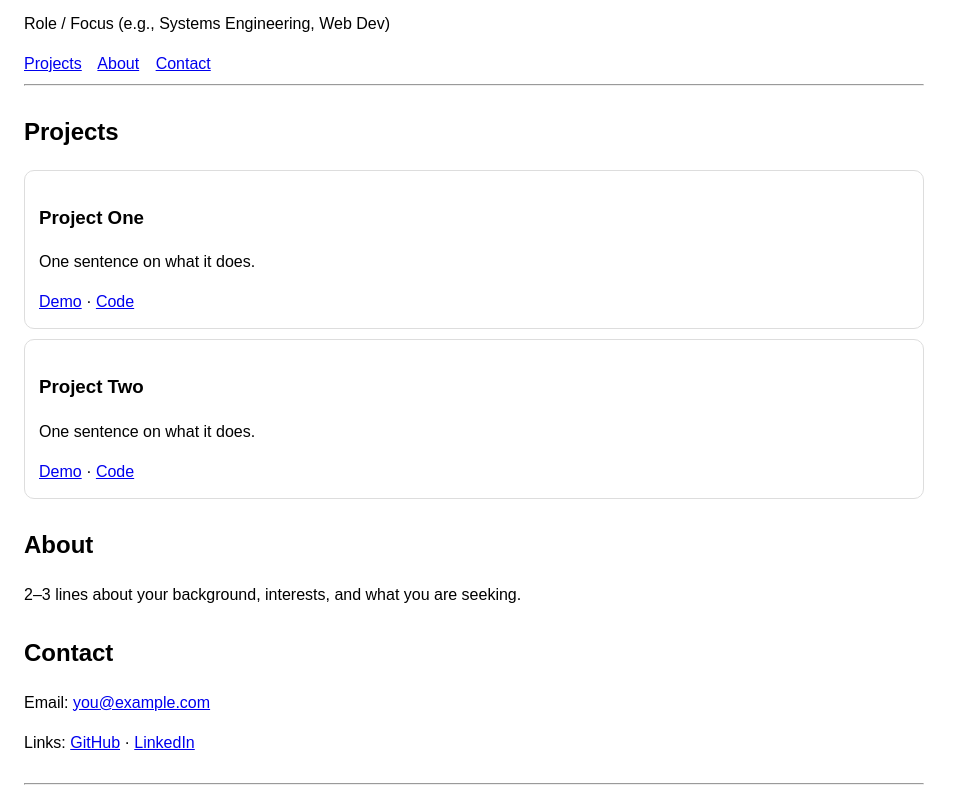
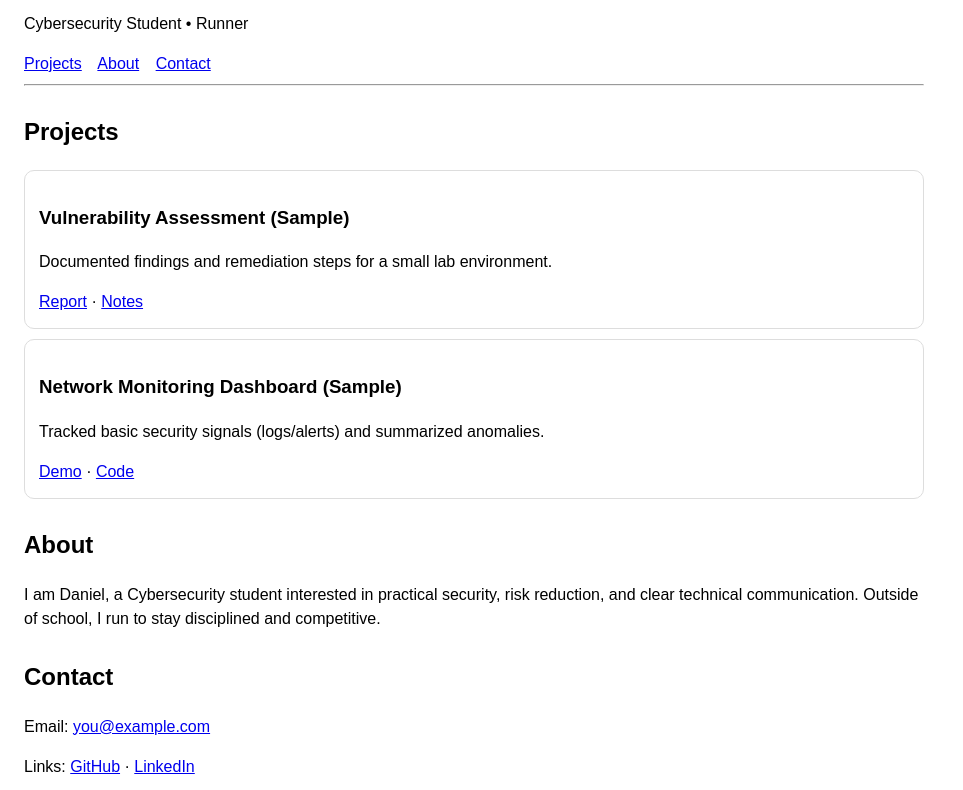
Before and after one commit to djm054-blip/Runner101, a plain HTML site: page index.html in a window 1280 px wide. Shown: the part 103-893 px from the top of the page, without its empty margins (0-963 px from the left). Drawn offline with Linux system fonts and the light colour scheme.

Commit message:
Update index.html

```diff
--- a/index.html
+++ b/index.html
@@ -3,7 +3,7 @@
 <head>
   <meta charset="utf-8" />
   <meta name="viewport" content="width=device-width, initial-scale=1" />
-  <title>Your Name | Portfolio</title>
+  <title>Daniel | Portfolio</title>
   <style>
     body{margin:0;font:16px/1.5 Arial, sans-serif;max-width:900px;padding:24px}
     nav a{margin-right:12px}
@@ -13,8 +13,8 @@
 </head>
 <body>
   <header>
-    <h1>Your Name</h1>
-    <p>Role / Focus (e.g., Systems Engineering, Web Dev)</p>
+    <h1>Daniel</h1>
+    <p>Cybersecurity Student • Runner</p>
     <nav>
       <a href="#projects">Projects</a>
       <a href="#about">About</a>
@@ -25,21 +25,26 @@
 
   <section id="projects">
     <h2>Projects</h2>
+
     <div class="card">
-      <h3>Project One</h3>
-      <p>One sentence on what it does.</p>
-      <a href="#">Demo</a> · <a href="#">Code</a>
+      <h3>Vulnerability Assessment (Sample)</h3>
+      <p>Documented findings and remediation steps for a small lab environment.</p>
+      <a href="#">Report</a> · <a href="#">Notes</a>
     </div>
+
     <div class="card">
-      <h3>Project Two</h3>
-      <p>One sentence on what it does.</p>
+      <h3>Network Monitoring Dashboard (Sample)</h3>
+      <p>Tracked basic security signals (logs/alerts) and summarized anomalies.</p>
       <a href="#">Demo</a> · <a href="#">Code</a>
     </div>
   </section>
 
   <section id="about">
     <h2>About</h2>
-    <p>2–3 lines about your background, interests, and what you are seeking.</p>
+    <p>
+      I am Daniel, a Cybersecurity student interested in practical security, risk reduction, and
+      clear technical communication. Outside of school, I run to stay disciplined and competitive.
+    </p>
   </section>
 
   <section id="contact">
@@ -48,7 +53,7 @@
     <p>Links: <a href="https://github.com/">GitHub</a> · <a href="https://www.linkedin.com/">LinkedIn</a></p>
   </section>
 
-  <footer><hr /><small>© <span id="y"></span> Your Name</small></footer>
+  <footer><hr /><small>© <span id="y"></span> Daniel</small></footer>
   <script>document.getElementById("y").textContent=new Date().getFullYear();</script>
 </body>
 </html>
```
